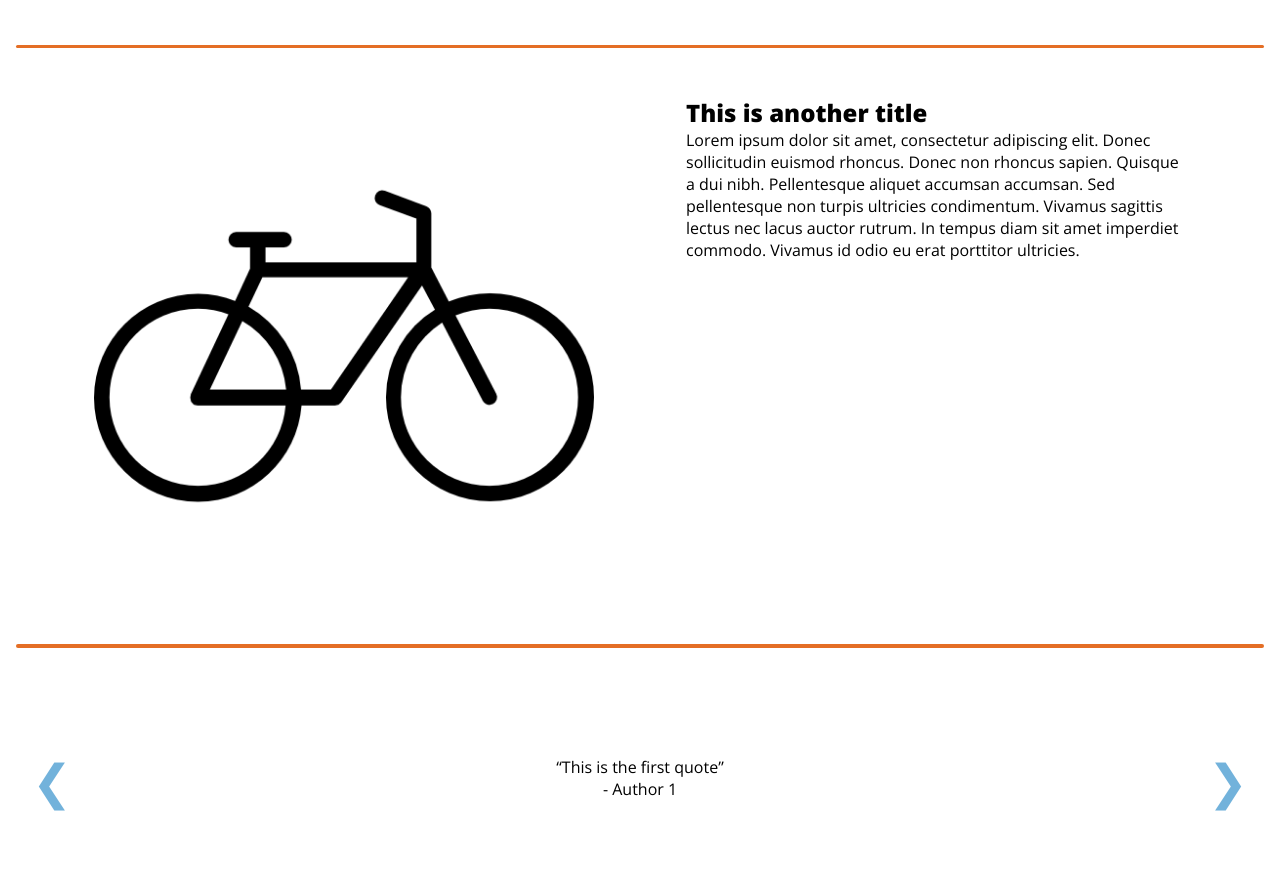
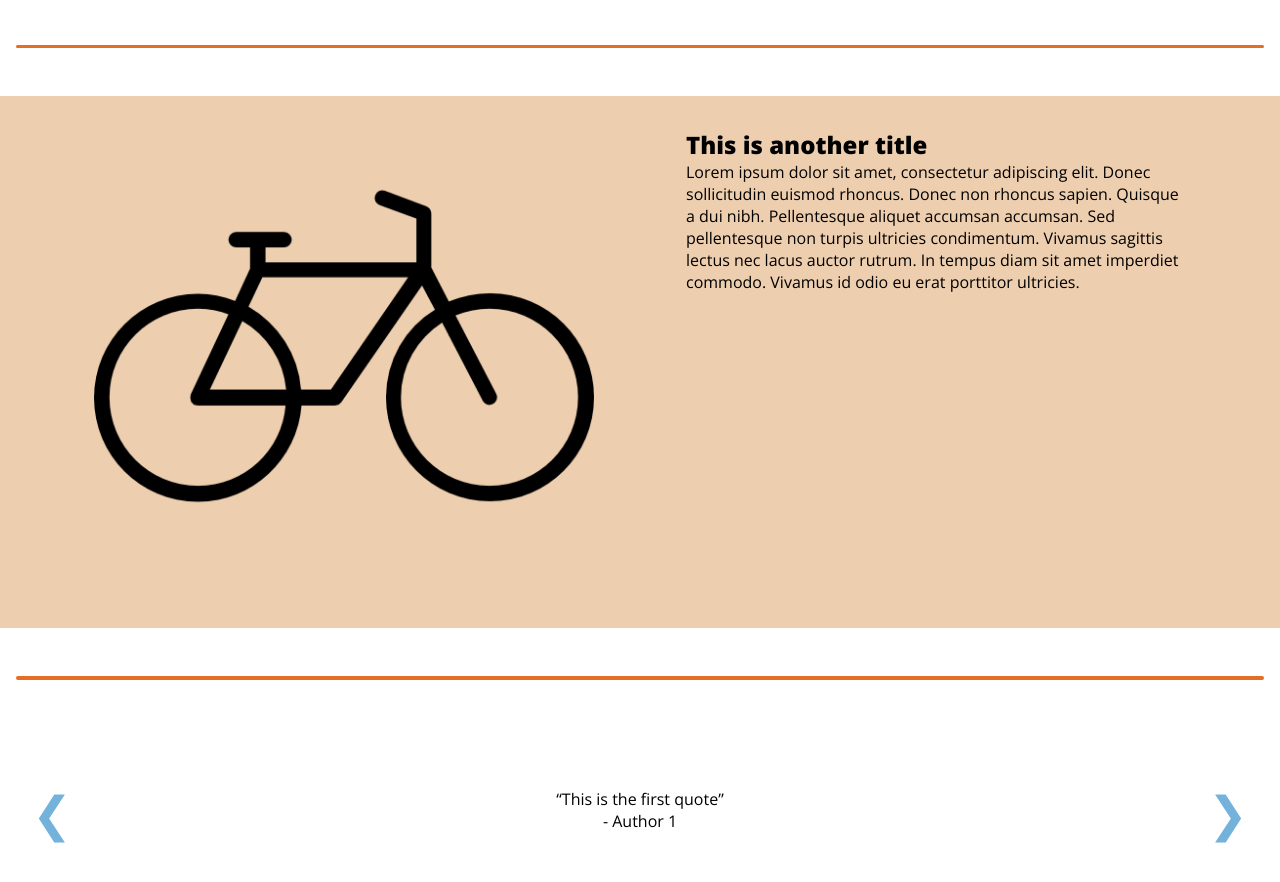
Before and after one commit to rikkeblom/Me-Mover-Campaign-Site, a plain HTML site: page index.html in a window 1280 px wide. Shown: the part 1108-1990 px from the top of the page. Drawn offline with nearby package versions, Linux system fonts and the light colour scheme.

Commit message:
changed background on image section

```diff
--- a/index.html
+++ b/index.html
@@ -78,7 +78,7 @@
     </section>
 
     <div class="divider"></div>
-
+    <div class="sand">
       <section class="imageSection">
         <figure>
           <img src="/img/bike.png" alt="image" />
@@ -87,14 +87,15 @@
           <h2>This is another title</h2>
           <p>
             Lorem ipsum dolor sit amet, consectetur adipiscing elit. Donec
-          sollicitudin euismod rhoncus. Donec non rhoncus sapien. Quisque a dui
-          nibh. Pellentesque aliquet accumsan accumsan. Sed pellentesque non
-          turpis ultricies condimentum. Vivamus sagittis lectus nec lacus auctor
-          rutrum. In tempus diam sit amet imperdiet commodo. Vivamus id odio eu
-          erat porttitor ultricies.
+            sollicitudin euismod rhoncus. Donec non rhoncus sapien. Quisque a
+            dui nibh. Pellentesque aliquet accumsan accumsan. Sed pellentesque
+            non turpis ultricies condimentum. Vivamus sagittis lectus nec lacus
+            auctor rutrum. In tempus diam sit amet imperdiet commodo. Vivamus id
+            odio eu erat porttitor ultricies.
           </p>
         </div>
       </section>
+    </div>
 
     <div class="divider"></div>
 
--- a/style.css
+++ b/style.css
@@ -17,6 +17,11 @@ section {
   margin-bottom: 3rem;
   margin-left: max(5%, 15px);
   margin-right: max(5%, 15px);
+}
+
+.sand {
+  width: 100%;
+  background: #edceaf;
 }
 
 .white-button {
@@ -183,6 +188,10 @@ input:required:invalid {
 }
 
 /* --------- image section ---------- */
+.imageSection {
+  padding-bottom: 2rem;
+}
+
 .imageSection figure {
   width: 100%;
 }
@@ -191,6 +200,10 @@ input:required:invalid {
   width: 50%;
   display: block;
   margin: auto;
+}
+
+.imageSection div {
+  margin-top: 2rem;
 }
 
 /*---------- footer ----------- */
```
Lines whose indentation alone changed are shown as unchanged.
